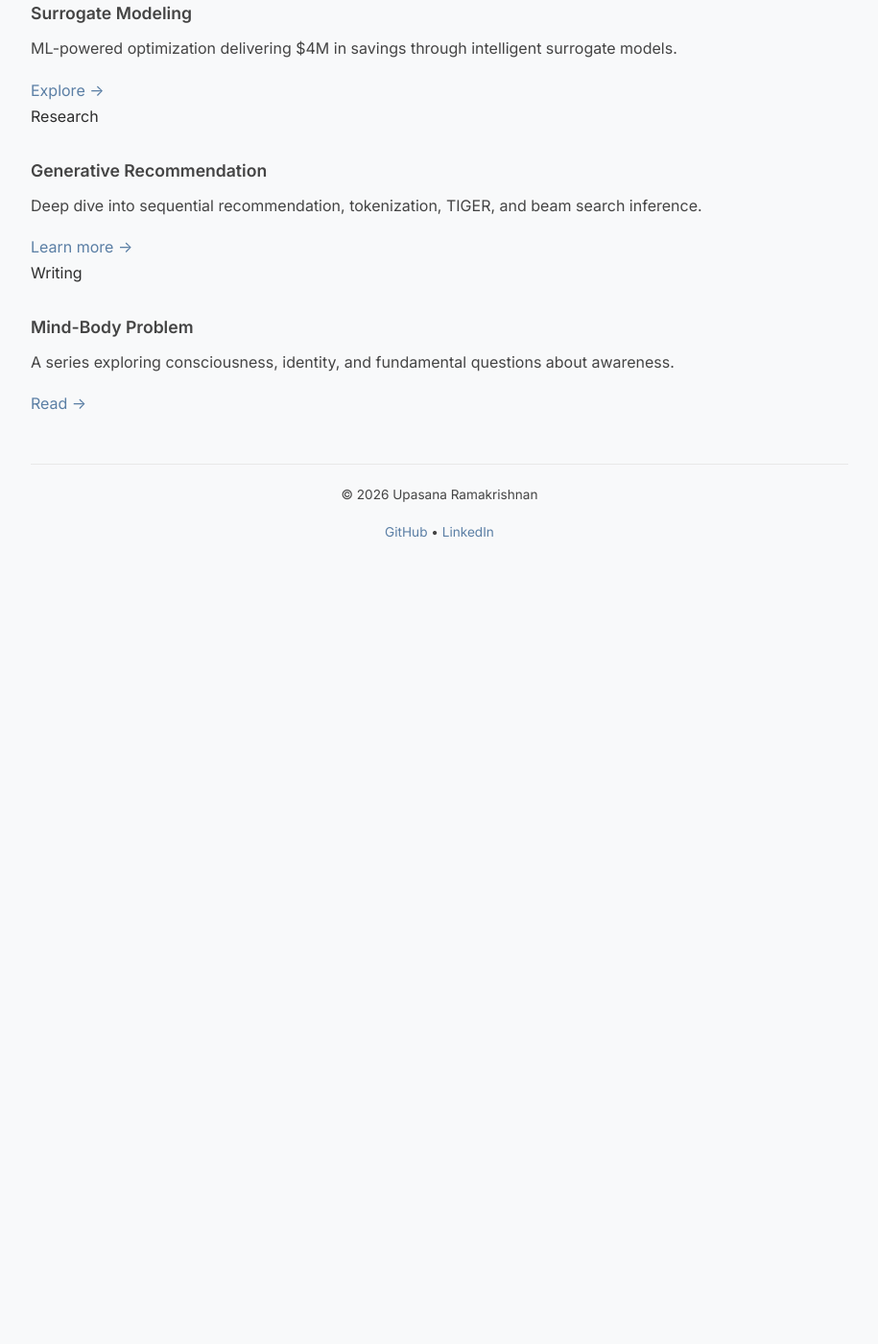
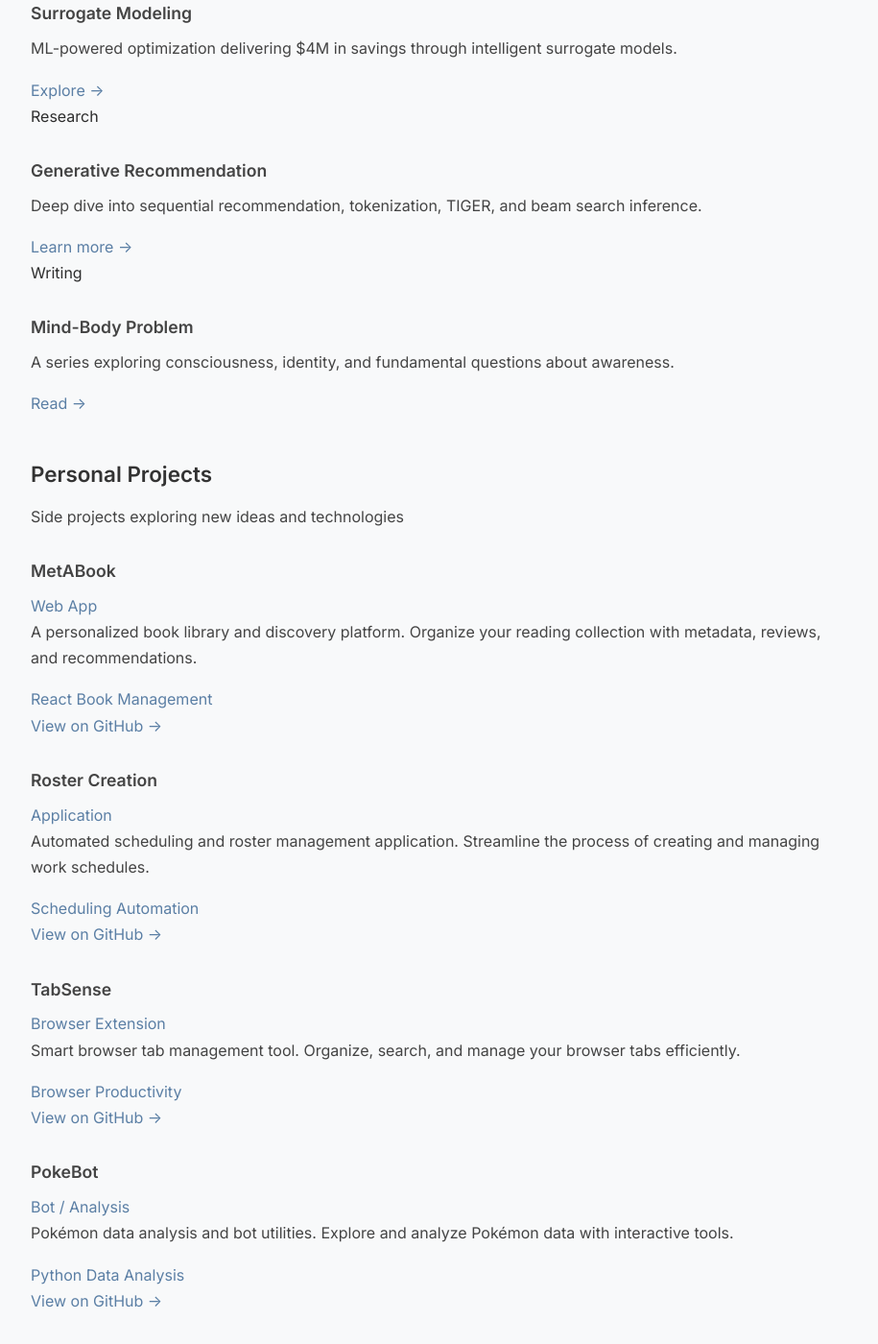
Before and after one commit to upasanark/website, a Jekyll site: the page index.html, which Jekyll copies as it is, in a window 1280 px wide and 1400 px high, scrolled down 1815 px. Shown: the whole window at 96% size, without its empty margins (182-1097 px from the left). Built offline with Jekyll 4.4.1, drawn with Linux system fonts in a browser that asks for light colours; before the commit the page ends 2445 px from its top, so only the background shows below that; some of the changed text lies outside the part shown.

Commit message:
Add Personal Projects section with GitHub repos

```diff
--- a/index.html
+++ b/index.html
@@ -142,6 +142,91 @@
         </div>
     </section>
 
+    <!-- Personal Projects Section -->
+    <section class="personal-projects">
+        <h2>Personal Projects</h2>
+        <p class="section-intro">Side projects exploring new ideas and technologies</p>
+
+        <div class="projects-grid">
+            <a href="https://github.com/upasanark/MetABook-Web" target="_blank" rel="noopener" class="project-card">
+                <div class="project-header">
+                    <h3>MetABook</h3>
+                    <span class="project-type">Web App</span>
+                </div>
+                <p class="project-desc">A personalized book library and discovery platform. Organize your reading collection with metadata, reviews, and recommendations.</p>
+                <div class="project-meta">
+                    <span class="project-tag">React</span>
+                    <span class="project-tag">Book Management</span>
+                </div>
+                <div class="project-link">View on GitHub →</div>
+            </a>
+
+            <a href="https://github.com/upasanark/AutomatedRosterApp" target="_blank" rel="noopener" class="project-card">
+                <div class="project-header">
+                    <h3>Roster Creation</h3>
+                    <span class="project-type">Application</span>
+                </div>
+                <p class="project-desc">Automated scheduling and roster management application. Streamline the process of creating and managing work schedules.</p>
+                <div class="project-meta">
+                    <span class="project-tag">Scheduling</span>
+                    <span class="project-tag">Automation</span>
+                </div>
+                <div class="project-link">View on GitHub →</div>
+            </a>
+
+            <a href="https://github.com/upasanark/TabSense" target="_blank" rel="noopener" class="project-card">
+                <div class="project-header">
+                    <h3>TabSense</h3>
+                    <span class="project-type">Browser Extension</span>
+                </div>
+                <p class="project-desc">Smart browser tab management tool. Organize, search, and manage your browser tabs efficiently.</p>
+                <div class="project-meta">
+                    <span class="project-tag">Browser</span>
+                    <span class="project-tag">Productivity</span>
+                </div>
+                <div class="project-link">View on GitHub →</div>
+            </a>
+
+            <a href="https://github.com/upasanark/PokeBot" target="_blank" rel="noopener" class="project-card">
+                <div class="project-header">
+                    <h3>PokeBot</h3>
+                    <span class="project-type">Bot / Analysis</span>
+                </div>
+                <p class="project-desc">Pokémon data analysis and bot utilities. Explore and analyze Pokémon data with interactive tools.</p>
+                <div class="project-meta">
+                    <span class="project-tag">Python</span>
+                    <span class="project-tag">Data Analysis</span>
+                </div>
+                <div class="project-link">View on GitHub →</div>
+            </a>
+
+            <a href="https://github.com/upasanark/Unravelling-" target="_blank" rel="noopener" class="project-card">
+                <div class="project-header">
+                    <h3>Unravelling</h3>
+                    <span class="project-type">Interactive Project</span>
+                </div>
+                <p class="project-desc">Experimental interactive project exploring complex systems and data visualization.</p>
+                <div class="project-meta">
+                    <span class="project-tag">JavaScript</span>
+                    <span class="project-tag">Visualization</span>
+                </div>
+                <div class="project-link">View on GitHub →</div>
+            </a>
+
+            <a href="https://github.com/upasanark?tab=repositories" target="_blank" rel="noopener" class="project-card project-card-cta">
+                <div class="project-header">
+                    <h3>All Projects</h3>
+                    <span class="project-type">Browse</span>
+                </div>
+                <p class="project-desc">Explore all repositories and ongoing work on GitHub.</p>
+                <div class="project-meta">
+                    <span class="project-tag">GitHub</span>
+                </div>
+                <div class="project-link">See all repos →</div>
+            </a>
+        </div>
+    </section>
+
     <footer>
         <p>&copy; 2026 Upasana Ramakrishnan</p>
         <p class="footer-links">
```
